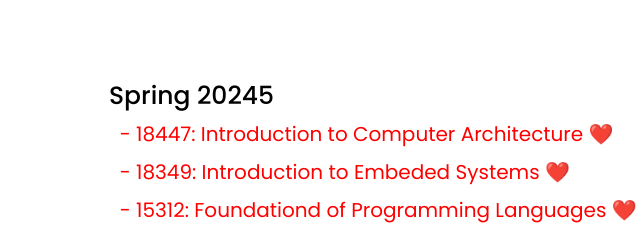
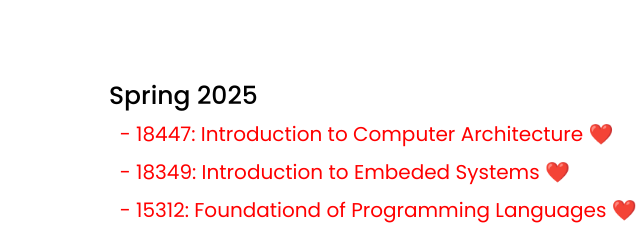
Before and after one commit to jiakunw/jiakunw.github.io, a plain HTML site: page courses.html in a window 1280 px wide. Shown: the part 253-478 px from the top of the page, 147-787 px from the left. Drawn offline with nearby package versions, Linux system fonts and the light colour scheme.

Commit message:
update_12_16_2024

```diff
--- a/courses.html
+++ b/courses.html
@@ -105,7 +105,7 @@
 			</div>
                 <div class="courses-content">
                 <div class="single-courses-txt">
-                    <h3>Spring 20245</h3>
+                    <h3>Spring 2025</h3>
                     <p style="color: red;">&nbsp;&nbsp;- 18447: Introduction to Computer Architecture ❤️</p>
                     <p style="color: red;">&nbsp;&nbsp;- 18349: Introduction to Embeded Systems ❤️</p>
                     <p style="color: red;">&nbsp;&nbsp;- 15312: Foundationd of Programming Languages ❤️</p>
```
